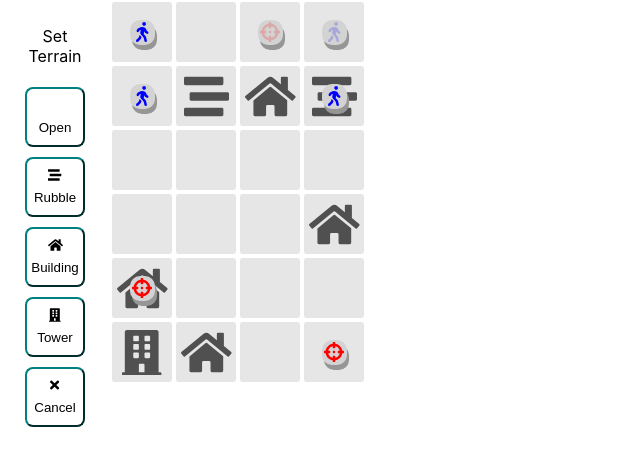
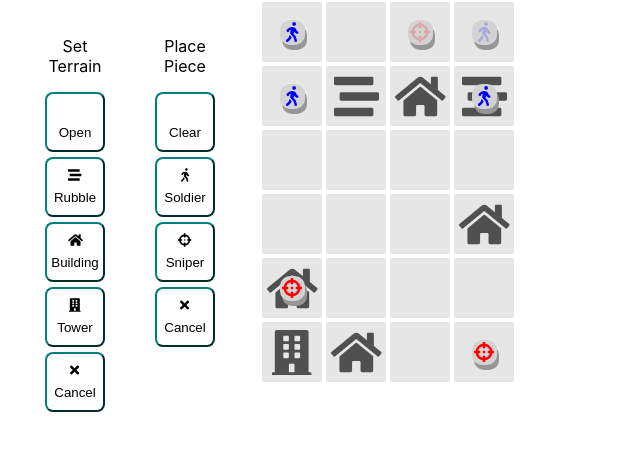
Before and after one commit to Sasooli/sniper-game, a React (Create React App) app: page / in a window 1280 px wide. Shown: the top 466 px of the page, without its empty margins (0-640 px from the left). Built offline with nearby package versions, Linux system fonts and the light colour scheme.

Commit message:
Create piece-controls to allow adding and removing pieces

```diff
--- a/src/App.tsx
+++ b/src/App.tsx
@@ -24,34 +24,43 @@ function App() {
   initialBoardState.setTerrain(1,5, TerrainTypes.Building);
   initialBoardState.setTerrain(2,1, TerrainTypes.Building);
   //TODO: remove this hard-coded piece setup
-  let boardPieces = new BoardPieces();
-  boardPieces.placeNewPiece(0,0, PieceType.Soldier);
-  boardPieces.placeNewPiece(0,1, PieceType.Soldier);
-  boardPieces.placeNewPiece(3,5, PieceType.Sniper);
-  boardPieces.placeNewPiece(0,4, PieceType.Sniper);
-  boardPieces.placeNewPiece(3,1, PieceType.Soldier);
-  boardPieces.placeNewPiece(2,0, PieceType.Sniper, true);
-  boardPieces.placeNewPiece(3,0, PieceType.Soldier, true);
+  let initialBoardPieces = new BoardPieces();
+  initialBoardPieces.placeNewPiece(0,0, PieceType.Soldier);
+  initialBoardPieces.placeNewPiece(0,1, PieceType.Soldier);
+  initialBoardPieces.placeNewPiece(3,5, PieceType.Sniper);
+  initialBoardPieces.placeNewPiece(0,4, PieceType.Sniper);
+  initialBoardPieces.placeNewPiece(3,1, PieceType.Soldier);
+  initialBoardPieces.placeNewPiece(2,0, PieceType.Sniper, true);
+  initialBoardPieces.placeNewPiece(3,0, PieceType.Soldier, true);
 
   const [ boardState, setBoardState ] = useState<BoardState>(initialBoardState);
+  const [ boardPieces, setBoardPieces ] = useState<BoardPieces>(initialBoardPieces);
 
   const [ clickMode, setClickMode ] = useState<ClickModes>(ClickModes.NONE);
   const [ terrainMode, setTerrainMode ] = useState<TerrainTypes | undefined>(undefined);
+  const [ pieceMode, setPieceMode ] = useState<PieceType | undefined>(undefined);
 
   const squareClick = (x: number, y: number) => {
-    let newBoardState = cloneDeep(boardState);
     switch (clickMode) {
       case ClickModes.SET_PIECE:
+        let newBoardPieces = cloneDeep(boardPieces);
+        if (pieceMode !== undefined) {
+          newBoardPieces.removePiece(x, y);
+          if (pieceMode !== PieceType.None) newBoardPieces.placeNewPiece(x, y, pieceMode);
+        }
+        setBoardPieces(newBoardPieces);
+        break;
       case ClickModes.SET_TERRAIN:
+        let newBoardState = cloneDeep(boardState);
         if (terrainMode !== undefined) newBoardState.setTerrain(x, y, terrainMode);
+        setBoardState(newBoardState);
         break;
       case ClickModes.NONE:
     }
-    setBoardState(newBoardState);
   }
   return (
     <div className='main-container'>
-      <Controls terrainMode={terrainMode} setTerrainMode={setTerrainMode} setClickMode={setClickMode}/>
+      <Controls terrainMode={terrainMode} setTerrainMode={setTerrainMode} setClickMode={setClickMode} pieceMode={pieceMode} setPieceMode={setPieceMode}/>
       <Board boardState={boardState} onSquareClick={squareClick} boardPieces={boardPieces} />
     </div>
   );
--- a/src/display/controls.css
+++ b/src/display/controls.css
@@ -2,42 +2,14 @@
     text-align: center;
 }
 
-.terrain-controls-container {
+.controls-container {
+    display: flex;
+    flex-direction: row;
+    margin: 10px 20px;
+}
+
+.controls-column {
     display: flex;
     flex-direction: column;
     margin: 10px 20px;
 }
-
-.terrain-button {
-    width: 60px;
-    height: 60px;
-    margin: 5px;
-    border-width: 2px;
-    border-radius: 8px;
-    display: flex;
-    flex-direction: column;
-    align-items: center;
-    text-align: center;
-}
-
-.terrain-button-active {
-    border-color: teal;
-    background-color: teal;
-    color: lightgrey;
-}
-
-.terrain-button-inactive {
-    border-color: teal;
-    background-color: white;
-}
-
-.terrain-button-icon {
-    width: 30px;
-    height: 30px;
-    border-width: 2px;
-    border-color: black;
-}
-
-.terrain-button-text {
-
-}
--- a/src/display/controls.tsx
+++ b/src/display/controls.tsx
@@ -3,17 +3,26 @@ import {TerrainTypes} from '../game-state/BoardState';
 import TerrainControls from './terrain-controls';
 import './controls.css';
 import {ClickModes} from "../App";
+import PieceControls from "./piece-controls";
+import {PieceType} from "../game-objects/GamePiece";
 
 type ControlsProps = {
     terrainMode : TerrainTypes | undefined;
     setTerrainMode : React.Dispatch<React.SetStateAction<TerrainTypes | undefined>>;
+    pieceMode : PieceType | undefined;
+    setPieceMode : React.Dispatch<React.SetStateAction<PieceType | undefined>>;
     setClickMode : React.Dispatch<React.SetStateAction<ClickModes>>;
 }
 
-function Controls({setTerrainMode, terrainMode, setClickMode} : ControlsProps) {
+function Controls({setTerrainMode, terrainMode, setClickMode, pieceMode, setPieceMode} : ControlsProps) {
     return (
         <div className={'controls-container'}>
-            <TerrainControls terrainMode={terrainMode} setTerrainMode={setTerrainMode} setClickMode={setClickMode} />
+            <div className={'controls-column'}>
+                <TerrainControls terrainMode={terrainMode} setTerrainMode={setTerrainMode} setClickMode={setClickMode} />
+            </div>
+            <div className={'controls-column'}>
+                <PieceControls pieceMode={pieceMode} setPieceMode={setPieceMode} setClickMode={setClickMode} />
+            </div>
         </div>
     )
 }
--- /dev/null
+++ b/src/display/piece-controls.css
@@ -0,0 +1,33 @@
+.piece-button {
+    width: 60px;
+    height: 60px;
+    margin: 5px;
+    border-width: 2px;
+    border-radius: 8px;
+    display: flex;
+    flex-direction: column;
+    align-items: center;
+    text-align: center;
+}
+
+.piece-button-active {
+    border-color: teal;
+    background-color: teal;
+    color: lightgrey;
+}
+
+.piece-button-inactive {
+    border-color: teal;
+    background-color: white;
+}
+
+.piece-button-icon {
+    width: 30px;
+    height: 30px;
+    border-width: 2px;
+    border-color: black;
+}
+
+.piece-button-text {
+
+}
--- /dev/null
+++ b/src/display/piece-controls.tsx
@@ -0,0 +1,46 @@
+import React from 'react';
+import {FontAwesomeIcon} from '@fortawesome/react-fontawesome';
+import {IconDefinition} from '@fortawesome/fontawesome-svg-core';
+import {PieceType} from "../game-objects/GamePiece";
+import {ClickModes} from "../App";
+import {faCrosshairs, faTimes, faWalking} from "@fortawesome/free-solid-svg-icons";
+import './piece-controls.css';
+
+type PieceControlsProps = {
+    pieceMode : PieceType | undefined;
+    setPieceMode : React.Dispatch<React.SetStateAction<PieceType | undefined>>;
+    setClickMode : React.Dispatch<React.SetStateAction<ClickModes>>;
+}
+
+function PieceControls({pieceMode, setPieceMode, setClickMode} : PieceControlsProps) {
+
+    const pieceButton = (pieceType : PieceType | undefined, text: string, icon: IconDefinition | undefined) =>
+        <button
+            onClick={() => {
+                setPieceMode(pieceType);
+                setClickMode(pieceType === undefined ? ClickModes.NONE : ClickModes.SET_PIECE);
+            }}
+            className={`piece-button ${(pieceMode === pieceType) && (pieceType !== undefined)
+                ? 'piece-button-active'
+                : 'piece-button-inactive'}`}
+        >
+            {icon !== undefined
+                ? <FontAwesomeIcon icon={icon} className='piece-button-icon' />
+                : <div className='piece-button-icon' />
+            }
+            <div className='piece-button-text'>{text}</div>
+        </button>;
+
+    return (
+        <div className={'terrain-controls-container'}>
+            <p className={'controls-label'}>Place<br />Piece</p>
+            {pieceButton(PieceType.None, 'Clear', undefined)}
+            {pieceButton(PieceType.Soldier, 'Soldier', faWalking)}
+            {pieceButton(PieceType.Sniper, 'Sniper', faCrosshairs)}
+            {pieceButton(undefined, 'Cancel', faTimes)}
+            {/* TODO: get this icon, text from the piecetype*/}
+        </div>
+    )
+}
+
+export default PieceControls;
--- /dev/null
+++ b/src/display/terrain-controls.css
@@ -0,0 +1,35 @@
+/*TODO: combine this and piece-controls.css, possibly controls.css*/
+
+.terrain-button {
+    width: 60px;
+    height: 60px;
+    margin: 5px;
+    border-width: 2px;
+    border-radius: 8px;
+    display: flex;
+    flex-direction: column;
+    align-items: center;
+    text-align: center;
+}
+
+.terrain-button-active {
+    border-color: teal;
+    background-color: teal;
+    color: lightgrey;
+}
+
+.terrain-button-inactive {
+    border-color: teal;
+    background-color: white;
+}
+
+.terrain-button-icon {
+    width: 30px;
+    height: 30px;
+    border-width: 2px;
+    border-color: black;
+}
+
+.terrain-button-text {
+
+}
--- a/src/display/terrain-controls.tsx
+++ b/src/display/terrain-controls.tsx
@@ -4,6 +4,7 @@ import {faBuilding, faHome, faStream, faTimes} from '@fortawesome/free-solid-svg
 import {FontAwesomeIcon} from '@fortawesome/react-fontawesome';
 import {IconDefinition} from '@fortawesome/fontawesome-svg-core';
 import {ClickModes} from "../App";
+import './terrain-controls.css';
 
 type TerrainControlsProps = {
     terrainMode : TerrainTypes | undefined;
@@ -26,7 +27,7 @@ function TerrainControls({setTerrainMode, terrainMode, setClickMode} : TerrainCo
                 ? <FontAwesomeIcon icon={icon} className='terrain-button-icon' />
                 : <div className='terrain-button-icon' />
             }
-            <text className='terrain-button-text'>{text}</text>
+            <div className='terrain-button-text'>{text}</div>
         </button>;
     return (
         <div className={'terrain-controls-container'}>
--- a/src/game-objects/GamePiece.ts
+++ b/src/game-objects/GamePiece.ts
@@ -46,6 +46,7 @@ export default class GamePiece {
 }
 
 export enum PieceType {
+    None,
     Sniper,
     Soldier,
 }
```
